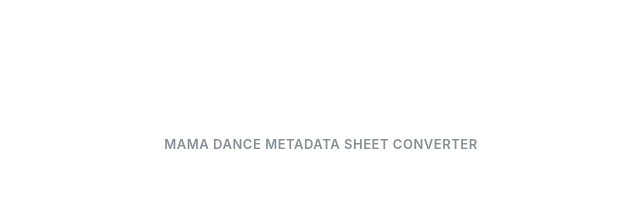
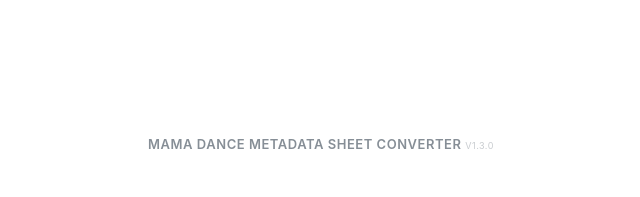
Before and after one commit to LiamSwart99/Excel-Converter-Tool, an Electron app: page afrosonic_converter.html in a window 1360 px wide. Shown: the top 197 px of the page, 359-999 px from the left. Drawn offline with Linux system fonts and the light colour scheme.

Commit message:
feat: add version number v1.3.0 to landing screen

```diff
--- a/afrosonic_converter.html
+++ b/afrosonic_converter.html
@@ -903,7 +903,7 @@
      SCREEN 1: LANDING
 ════════════════════════════════════════════════════ -->
 <div class="screen landing-screen active" id="screenLanding">
-  <div class="landing-app-name">Mama Dance Metadata Sheet Converter</div>
+  <div class="landing-app-name">Mama Dance Metadata Sheet Converter <span id="appVersion" style="font-size:0.7em;opacity:0.45;font-weight:400;letter-spacing:0.05em;"></span></div>
   <div class="landing-hero">
     <div class="landing-title">Convert your tracks.<br>Export <span>ready to submit</span>.</div>
     <div class="landing-sub">Drop one or more source Excel files to get started.<br>We'll map them to your chosen destination format.</div>
@@ -1185,6 +1185,13 @@ function saveFieldMapping(mapping) {
     console.error('Failed to save field mapping to localStorage');
   }
 }
+
+// ─────────────────────────────────────────────────────
+// Version
+// ─────────────────────────────────────────────────────
+
+const APP_VERSION = 'v1.3.0';
+document.getElementById('appVersion').textContent = APP_VERSION;
 
 // ─────────────────────────────────────────────────────
 // App state
```
